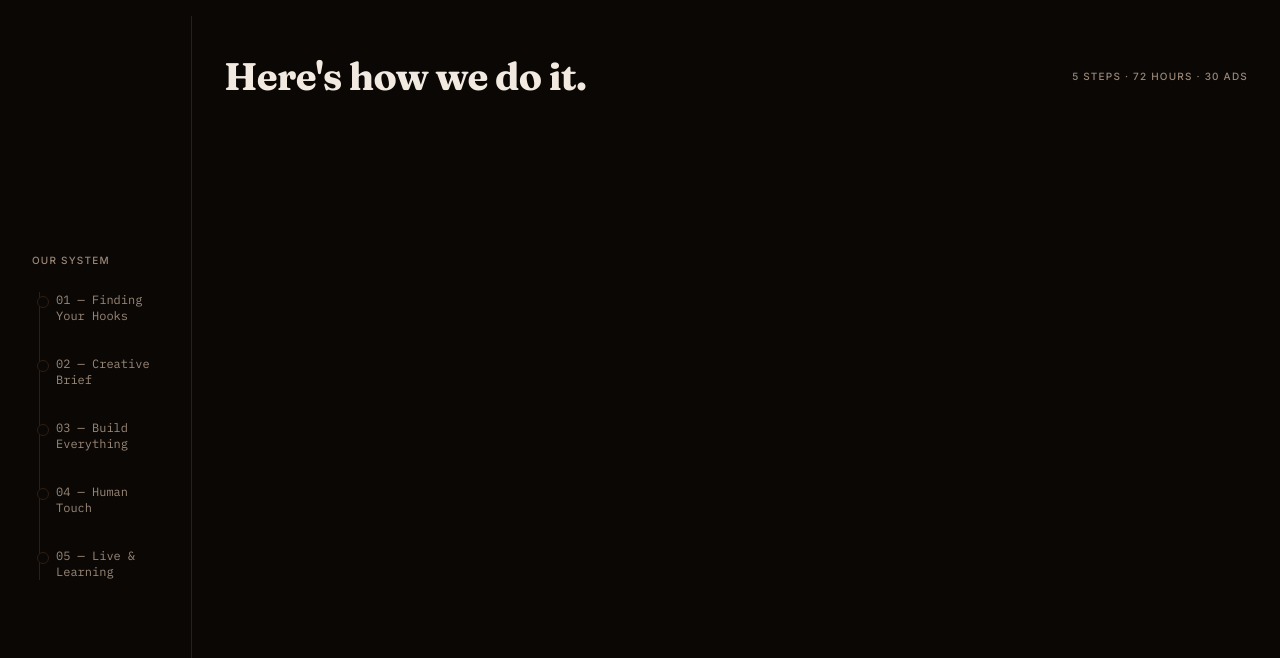
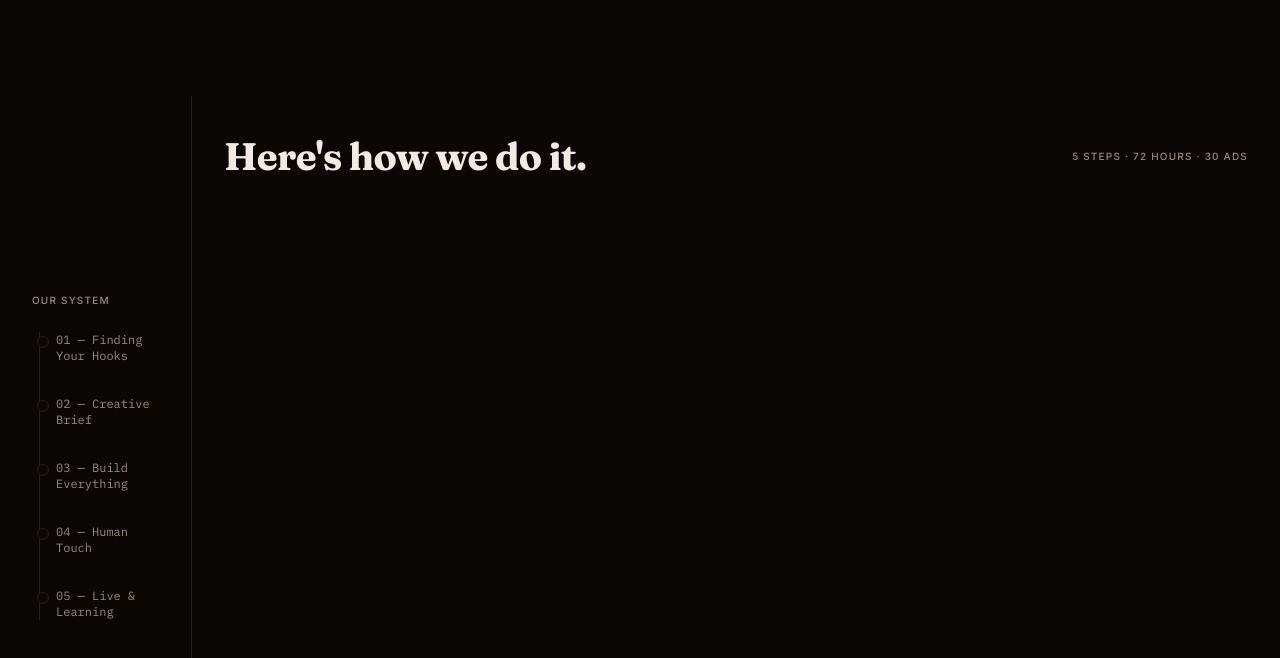
Before and after one commit to sergejtodorovicc/batch-studio, a Next.js app: page / in a window 1280 px wide. Shown: the part 8027-8685 px from the top of the page. Built offline with nearby package versions, Linux system fonts and the light colour scheme.

Commit message:
System section: offset content below fixed nav bar

```diff
--- a/src/components/sections/system.tsx
+++ b/src/components/sections/system.tsx
@@ -159,7 +159,7 @@ export default function System() {
   return (
     <section ref={wrapperRef} className="sticky-section" style={{ height: '500vh' }}>
       <div className="sticky-inner">
-        <div className="h-full flex">
+        <div className="h-full flex pt-20">
 
           {/* ── LEFT SIDEBAR ── */}
           <div className="hidden lg:flex flex-col justify-center w-48 shrink-0 px-8 border-r border-border">
```
